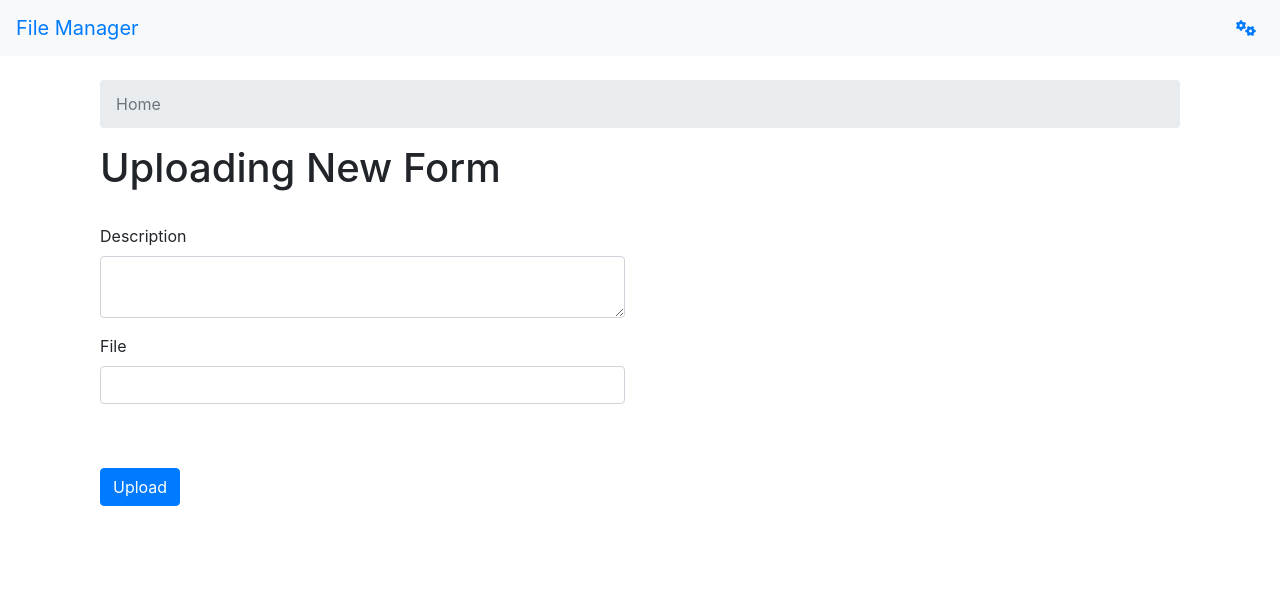
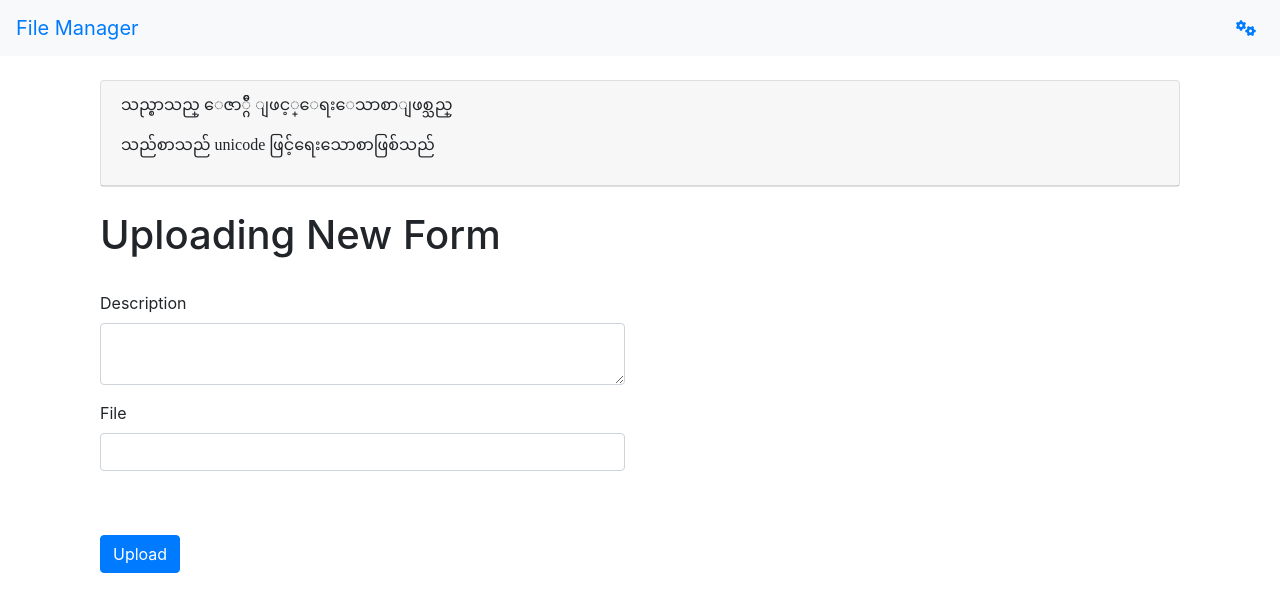
Before and after one commit to aungkokoye/loadberry-symfony, a Symfony app: template templates/default/index.html.twig in a window 1280 px wide. Shown: the top 612 px of the page. Run offline with Twig, Linux system fonts and the light colour scheme; the template is opened without the code that fills it, so the values that code supplies are empty; form fields are guessed from the names that the template uses; some libraries are stand-ins or nearby versions; some web fonts are replaced.

Commit message:
add myanmar font and loader js

```diff
--- /dev/null
+++ b/public/css/main.css
@@ -0,0 +1,6 @@
+.zawgyi{
+    font-family:Zawgyi-One;
+}
+.unicode{
+    font-family:Myanmar3,Yunghkio,'Masterpiece Uni Sans';
+}
--- a/src/Controller/SecurityController.php
+++ b/src/Controller/SecurityController.php
@@ -22,7 +22,7 @@ class SecurityController extends AbstractController
         }
 
          if ($this->getUser()) {
-             return $this->redirectToRoute('panel');
+             return $this->redirectToRoute('panel_index');
          }
 
         // get the login error if there is one
--- a/templates/base.html.twig
+++ b/templates/base.html.twig
@@ -7,6 +7,9 @@
         <link rel="stylesheet" href="https://maxcdn.bootstrapcdn.com/bootstrap/4.3.1/css/bootstrap.min.css">
         <script src="https://kit.fontawesome.com/e847c4c867.js" crossorigin="anonymous"></script>
         <script src="https://www.google.com/recaptcha/api.js" async defer></script>
+        <link rel="stylesheet" href='https://mmwebfonts.comquas.com/fonts/?font=myanmar3' />
+        <link rel="stylesheet" href='https://mmwebfonts.comquas.com/fonts/?font=zawgyi' />
+        <link rel="stylesheet" href="{{ asset('css/main.css') }}" />
     {% endblock %}
 </head>
 <body>
--- a/templates/default/index.html.twig
+++ b/templates/default/index.html.twig
@@ -5,11 +5,18 @@
 {% block body %}
     <div class="container">
 
-        <nav aria-label="breadcrumb">
-            <ol class="breadcrumb">
-                <li class="breadcrumb-item active" aria-current="page">Home</li>
-            </ol>
-        </nav>
+        <div class="card">
+            <div class="card-header">
+                <p class="zawgyi">
+                    သည္စာသည္ ေဇာ္ဂ်ီ ျဖင့္ေရးေသာစာျဖစ္သည္
+                </p>
+                <p class="unicode">
+                    သည်စာသည် unicode ဖြင့်ရေးသောစာဖြစ်သည်
+                </p>
+            </div>
+        </div>
+
+        <br>
 
         <h1> Uploading New Form</h1>
 
@@ -39,12 +46,17 @@
                 <div class="g-recaptcha" data-sitekey="{{ google_captcha_site_key }}"></div>
                 <br>
 
-                <button type="submit" class="btn btn-primary">Upload</button>
+                <button id="upload-button" type="submit" class="btn btn-primary">Upload</button>
+
+                <button  id="loading-button" class="btn btn-primary" style="display: none" disabled>
+                    <span class="spinner-border spinner-border-sm"></span>
+                    Loading .........
+                </button>
 
                 {{ form_end(form) }}
             </div>
         </div>
-
+        <br><br>
     </div>
 {% endblock %}
 
@@ -53,7 +65,11 @@
     <script src="https://cdn.jsdelivr.net/npm/bs-custom-file-input/dist/bs-custom-file-input.min.js"></script>
     <script>
         $(document).ready(function () {
-            bsCustomFileInput.init()
+            bsCustomFileInput.init();
+            $(document).on("click", "#upload-button", function (e) {
+                $("#upload-button").hide();
+                $("#loading-button").show();
+            });
         })
     </script>
 {% endblock %}
```
